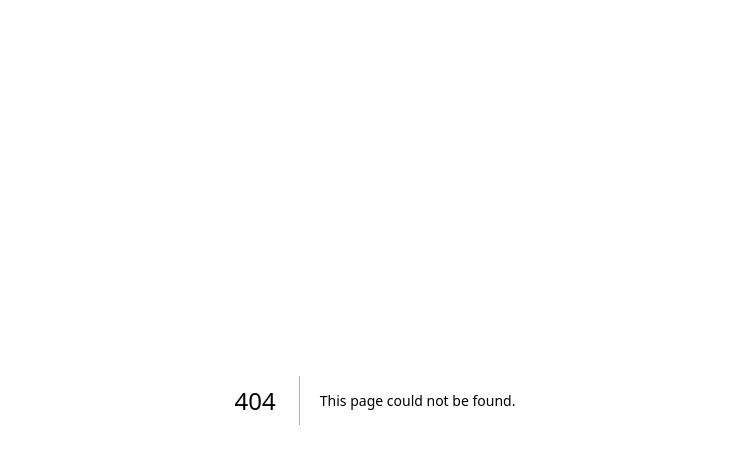
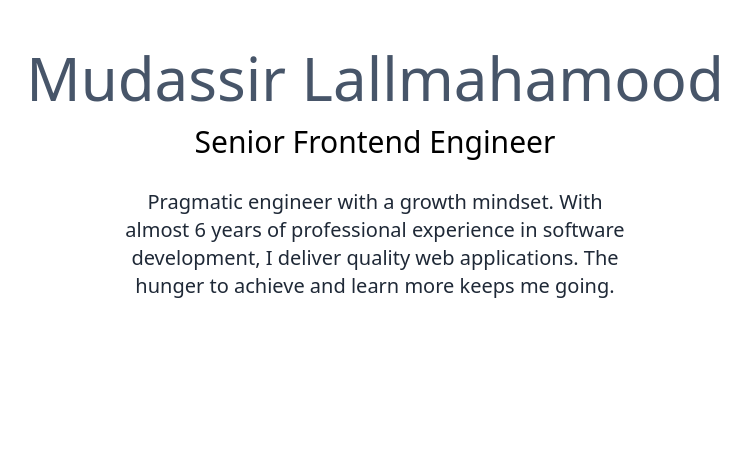
Before and after one commit to mudassirl77/my-portfolio, a Next.js app: page /components/MyInfo in a window 1280 px wide. Before the commit this address had no page. Shown: the top 464 px of the page, without its empty margins (265-1015 px from the left). Built offline with nearby package versions, Linux system fonts and the light colour scheme.

Commit message:
Create MyInfo Component

```diff
--- /dev/null
+++ b/pages/components/MyInfo.tsx
@@ -0,0 +1,23 @@
+import React from 'react';
+
+function MyInfo() {
+  return (
+    <>
+      <div className="text-center p-7 py-10 dark:text-cyan-100">
+        <h2 className="text-4xl py-2 text-slate-600 font-medium md:text-6xl dark:text-purple-100">
+          Mudassir Lallmahamood
+        </h2>
+        <h3 className="text-2xl py-2 md:text-3xl dark:text-cyan-100">
+          Senior Frontend Engineer
+        </h3>
+        <p className="text-md py-5 leading-8 text-gray-800 md:text-xl max-w-lg mx-auto dark:text-cyan-100">
+          Pragmatic engineer with a growth mindset. With almost 6 years of
+          professional experience in software development, I deliver quality web
+          applications. The hunger to achieve and learn more keeps me going.
+        </p>
+      </div>
+    </>
+  );
+}
+
+export default MyInfo;
--- a/pages/components/SectionProfile.tsx
+++ b/pages/components/SectionProfile.tsx
@@ -1,14 +1,11 @@
 import React from 'react';
 import { BsFillMoonStarsFill } from 'react-icons/bs';
-import {
-  AiFillFacebook,
-  AiFillLinkedin,
-  AiFillGithub,
-} from 'react-icons/ai';
+import { AiFillFacebook, AiFillLinkedin, AiFillGithub } from 'react-icons/ai';
 import Image from 'next/image';
 import muda from '../../public/muda3.png';
+import MyInfo from './MyInfo';
 
-function SectionProfile({darkModeState}) {
+function SectionProfile({ darkModeState }) {
   const toggleDarkMode = () => {
     darkModeState.setDarkMode(() => !darkModeState.darkMode);
     if (darkModeState.darkMode) {
@@ -42,20 +39,7 @@ function SectionProfile({darkModeState}) {
             </li>
           </ul>
         </nav>
-        <div className="text-center p-7 py-10 dark:text-cyan-100">
-          <h2 className="text-4xl py-2 text-slate-600 font-medium md:text-6xl dark:text-purple-100">
-            Mudassir Lallmahamood
-          </h2>
-          <h3 className="text-2xl py-2 md:text-3xl dark:text-cyan-100">
-            Senior Frontend Engineer
-          </h3>
-          <p className="text-md py-5 leading-8 text-gray-800 md:text-xl max-w-lg mx-auto dark:text-cyan-100">
-            Pragmatic engineer with a growth mindset. With almost 6 years of
-            professional experience in software development, I deliver quality
-            web applications. The hunger to achieve and learn more keeps me
-            going.
-          </p>
-        </div>
+        <MyInfo />
         <div className="text-5xl flex justify-center gap-16 py-3 text-gray-600 dark:text-cyan-100">
           <AiFillFacebook />
           <AiFillLinkedin />
```
